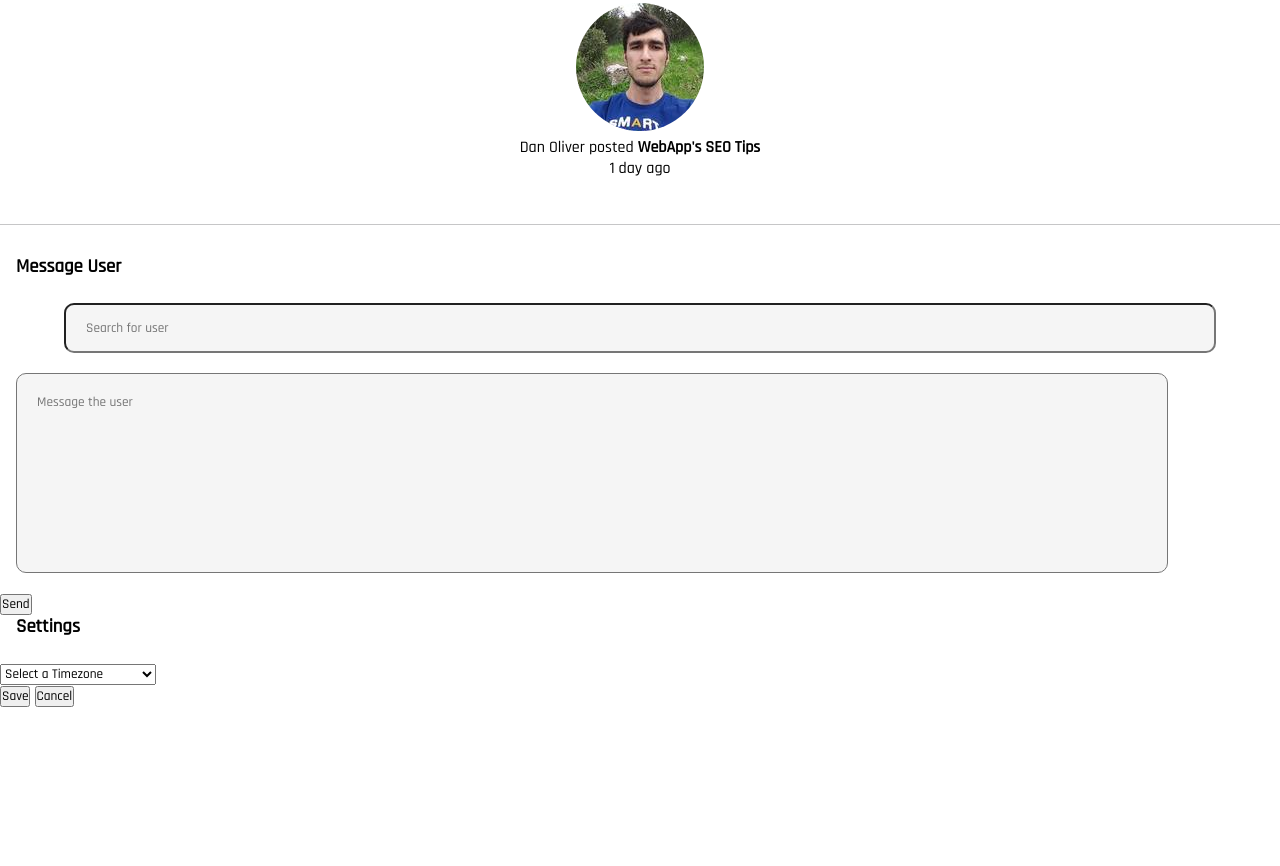
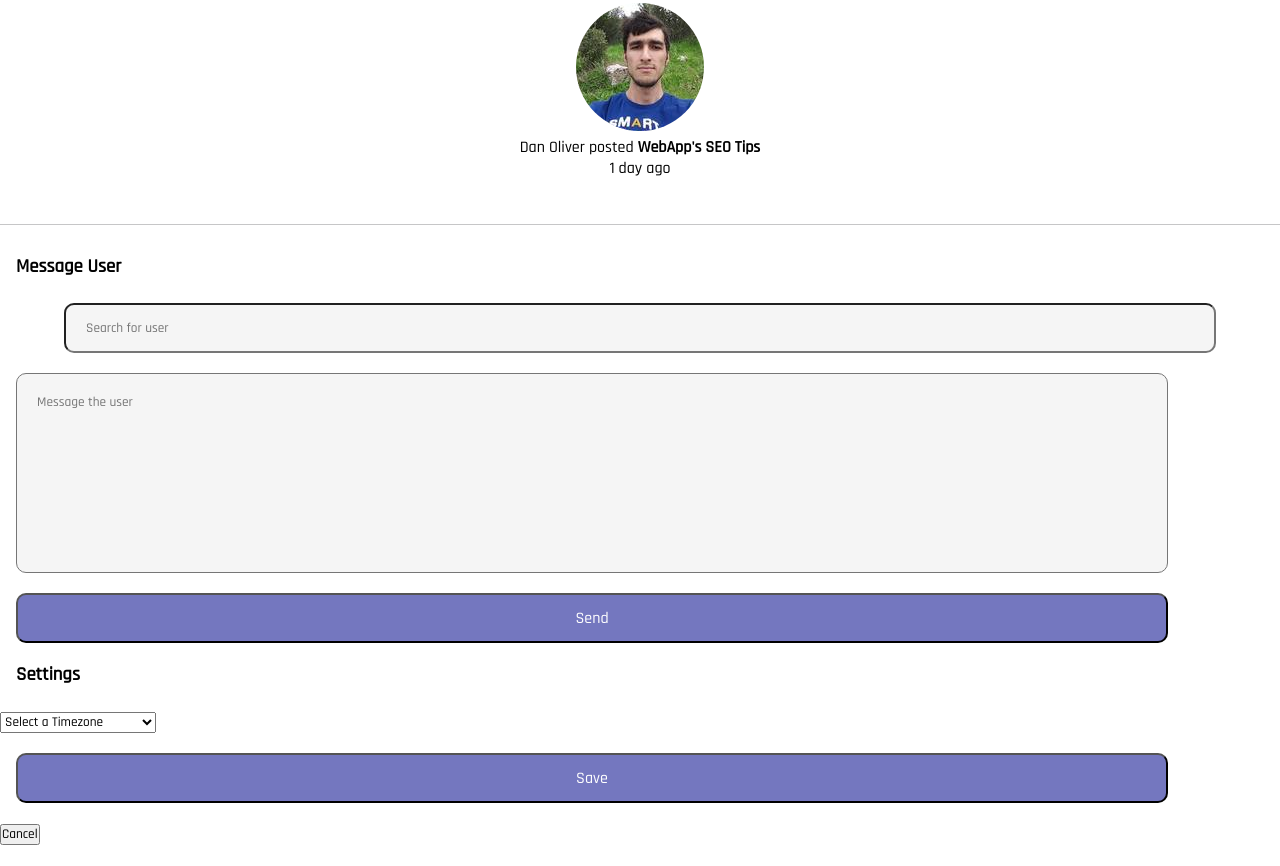
Before and after one commit to TypeErrorDev/TH-7-Webapp-Dashboard, a website: page index.html in a window 1280 px wide. Shown: the part 4519-5385 px from the top of the page. Before the commit the page ends 5247 px from the top, so only its background shows below. Drawn offline with nearby package versions, Linux system fonts and the light colour scheme.

```diff
--- a/scss/components/_forms.scss
+++ b/scss/components/_forms.scss
@@ -30,3 +30,18 @@
   resize: none;
   @include hover;
 }
+
+.button-primary {
+  display: flex;
+  flex-direction: column;
+  align-items: center;
+  justify-content: center;
+  width: 90%;
+  height: 50px;
+  background-color: $light-purple;
+  border-radius: 10px;
+  padding: 20px;
+  margin: 20px 16px;
+  color: $white;
+  font-size: 16px;
+}
--- a/scss/utilities/_mixins.scss
+++ b/scss/utilities/_mixins.scss
@@ -53,7 +53,7 @@
 @mixin hover {
   &:hover {
     filter: grayscale(98%);
-    background-color: #7477bf;
+    background-color: #aaaaaa8c;
     box-shadow: inset 0 0 10px rgba(0, 0, 0, 0.5);
   }
 }
```
Also changed, not shown: css/styles.css, 1 other file.
